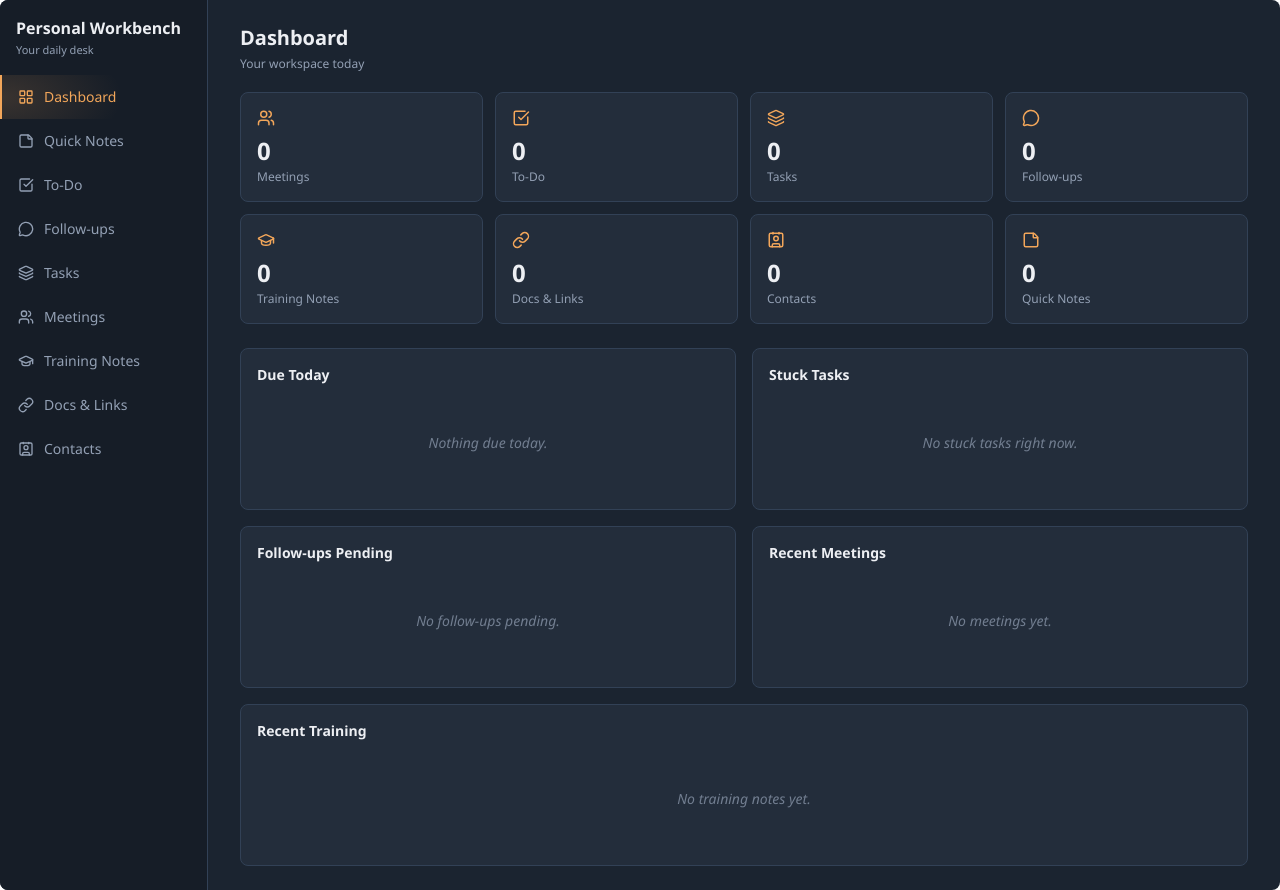
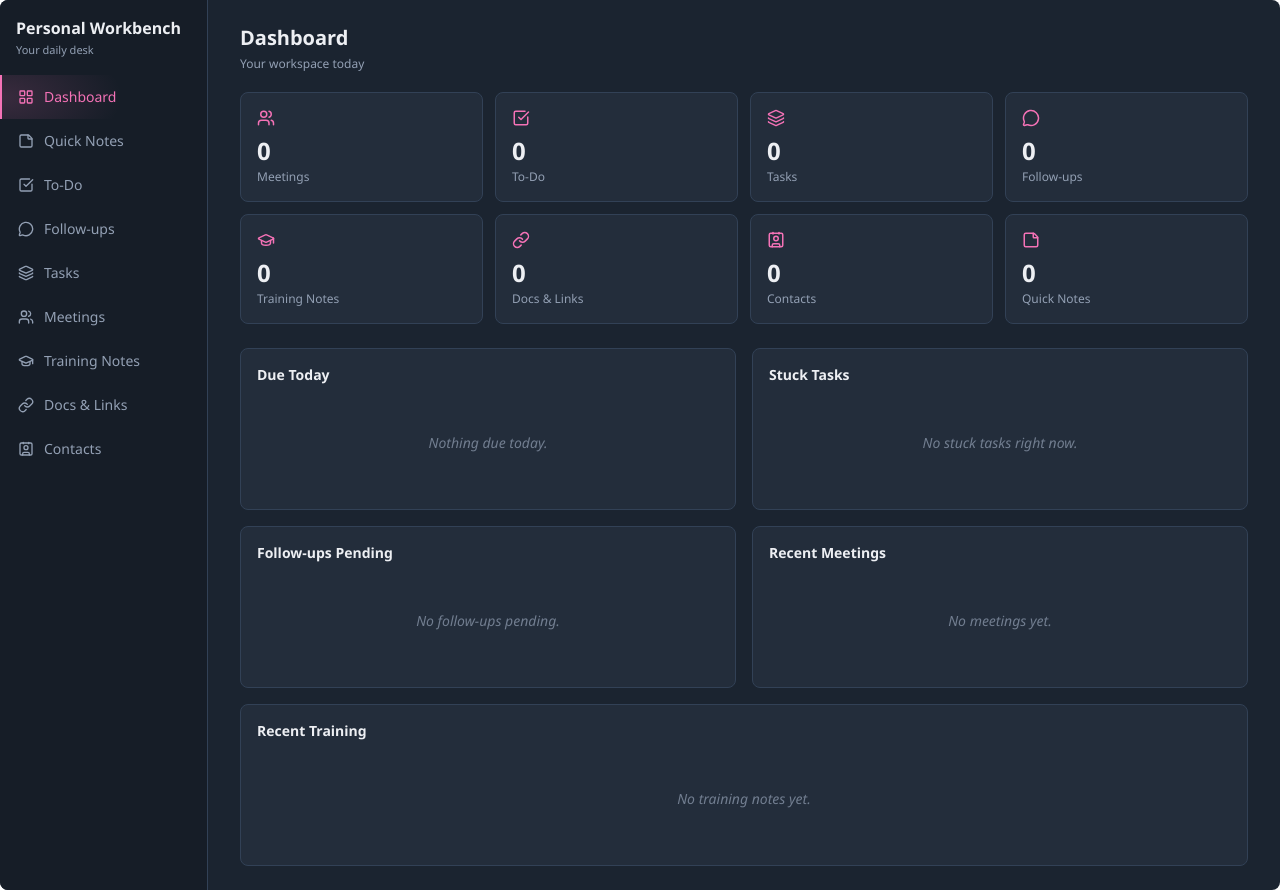
Before and after one commit to zenghanzhiyaya/zhzeva, a React (Vite) app: page / in a window 1280 px wide. Built offline with nearby package versions, Linux system fonts and the light colour scheme.

Commit message:
Change accent color to pink

```diff
--- a/src/App.jsx
+++ b/src/App.jsx
@@ -25,8 +25,8 @@ import {
 const BG = "#1B2430"; // desk surface
 const PANEL = "#232D3B"; // card / panel surface
 const PANEL_LINE = "#324156";
-const AMBER = "#F2A65A"; // desk-lamp glow accent
-const AMBER_SOFT = "rgba(242, 166, 90, 0.16)";
+const AMBER = "#F472B6"; // desk-lamp glow accent
+const AMBER_SOFT = "rgba(244, 114, 182, 0.16)";
 const TEXT = "#EDEFF3";
 const SUBTEXT = "#93A0B4";
 const DANGER = "#E3796B";
@@ -59,13 +59,13 @@ const STORE_KEYS = {
 
 const TASK_STATUS = {
   todo: { label: "Not Started", color: "#93A0B4" },
-  doing: { label: "In Progress", color: "#F2A65A" },
+  doing: { label: "In Progress", color: "#F472B6" },
   done: { label: "Done", color: "#6EE7C9" },
   stuck: { label: "Stuck", color: "#E3796B" },
 };
 
 const COMM_STATUS = {
-  waiting: { label: "Waiting Reply", color: "#F2A65A" },
+  waiting: { label: "Waiting Reply", color: "#F472B6" },
   pending: { label: "Pending", color: "#E3796B" },
   done: { label: "Done", color: "#6EE7C9" },
 };
```
